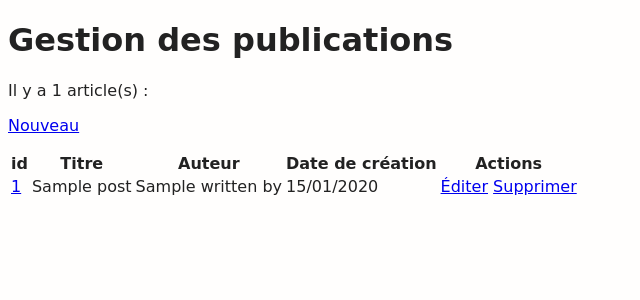
After one commit to pbreteche/sf21w47, a Symfony app: template templates/authoring/post/index.html.twig in a window 1280 px wide. The commit adds this page. Shown: the top 300 px of the page, without its empty margins (0-640 px from the left). Run offline with Twig, Linux system fonts and the light colour scheme; the template is opened without the code that fills it: most values are stand-ins (such as "Sample title", 1, 10 or a date in 2020); some libraries are stand-ins or nearby versions.

Commit message:
Create authoring post index page

```diff
--- a/templates/post/create.html.twig
+++ b/templates/authoring/post/create.html.twig
@@ -3,5 +3,5 @@
 {% block title %}Rédaction d'une publi{% endblock %}
 
 {% block body %}
-    {{ include('post/_form.html.twig', {form: create_form, button_text: 'Publier'}) }}
+    {{ include('authoring/post/_form.html.twig', {form: create_form, button_text: 'Publier'}) }}
 {% endblock %}
--- a/templates/post/edit.html.twig
+++ b/templates/authoring/post/edit.html.twig
@@ -3,5 +3,5 @@
 {% block title %}Édition d'une publi{% endblock %}
 
 {% block body %}
-    {{ include('post/_form.html.twig', {form: edit_form, button_text: 'Modifier'}) }}
+    {{ include('authoring/post/_form.html.twig', {form: edit_form, button_text: 'Modifier'}) }}
 {% endblock %}
--- /dev/null
+++ b/templates/authoring/post/index.html.twig
@@ -0,0 +1,29 @@
+{% extends 'base.html.twig' %}
+
+{% block title %}Mon blog{% endblock %}
+
+{% block body %}
+    <h1>Gestion des publications</h1>
+    <p>Il y a {{ posts | length }} article(s) :</p>
+    <p><a href="{{ path('app_authoring_post_create') }}">Nouveau</a></p>
+
+    <table>
+        <thead>
+            <tr><th>id</th><th>Titre</th><th>Auteur</th><th>Date de création</th><th>Actions</th></tr>
+        </thead>
+        <tbody>
+        {% for post in posts %}
+            <tr>
+                <td><a href="{{ path('app_frontoffice_default_show', {id: post.id}) }}" target="_blank">{{ post.id }}</a></td>
+                <td>{{ post.title }}</td>
+                <td>{{ post.writtenBy.name }}</td>
+                <td>{{ post.createdAt | date('d/m/Y') }}</td>
+                <td>
+                    <a href="{{ path('app_authoring_post_edit', {id: post.id}) }}">Éditer</a>
+                    <a href="{{ path('app_authoring_post_delete', {id: post.id}) }}">Supprimer</a>
+                </td>
+            </tr>
+        {% endfor %}
+        </tbody>
+    </table>
+{% endblock %}
--- a/templates/front_office/default/show.html.twig
+++ b/templates/front_office/default/show.html.twig
@@ -10,7 +10,5 @@
 </div>
 <p>
     <a href="{{ path('app_frontoffice_default_homepage') }}">Retour à l'accueil</a>
-    <a href="{{ path('app_authoring_post_edit', {id: post.id}) }}">Éditer</a>
-    <a href="{{ path('app_authoring_post_delete', {id: post.id}) }}">Supprimer</a>
 </p>
 {% endblock %}
```
Also changed, not shown: src/Controller/Authoring/PostController.php (+17 -4 lines), templates/authoring/post/_form.html.twig (renamed from templates/post/_form.html.twig), templates/authoring/post/delete.html.twig (renamed from templates/post/delete.html.twig).
